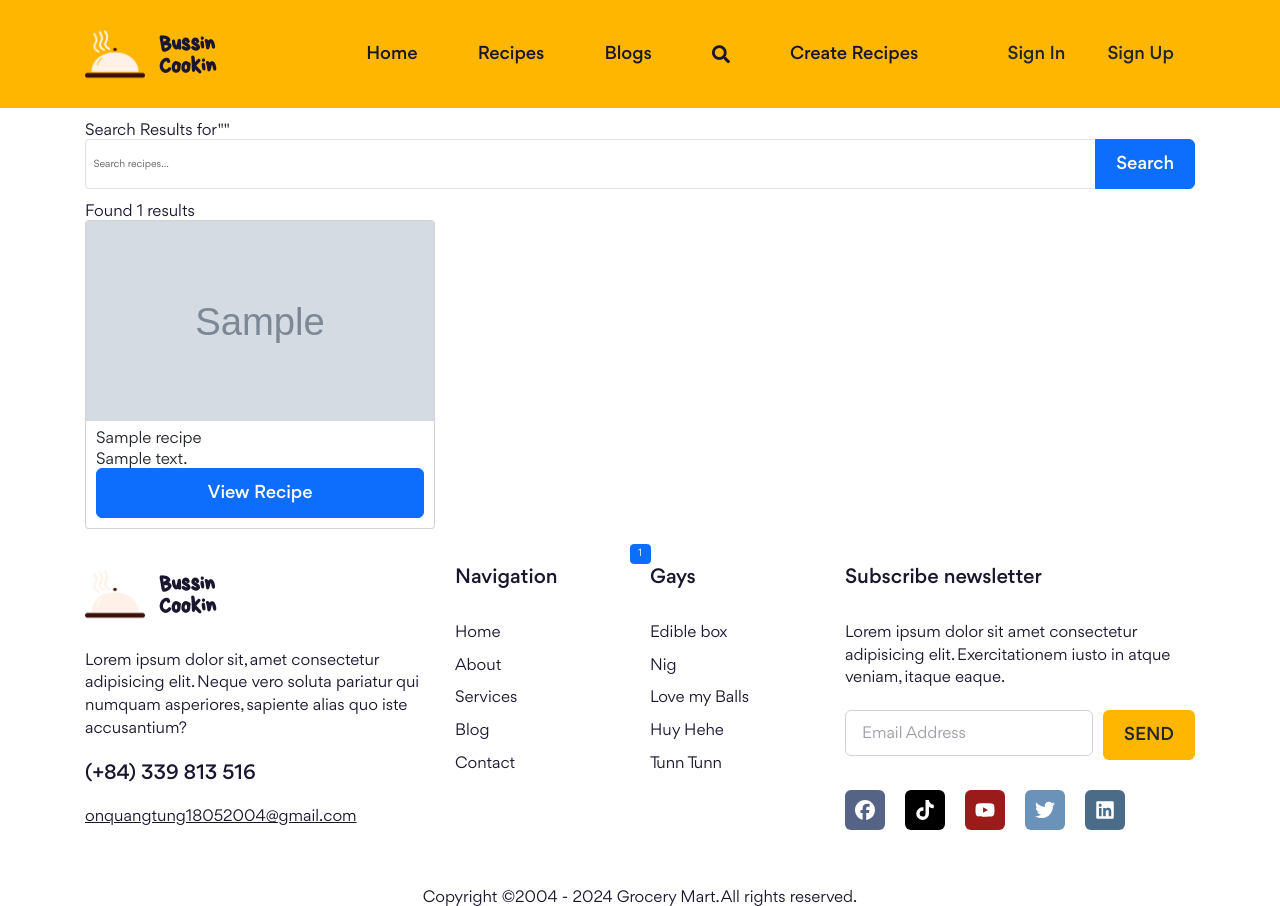
After one commit to HuyGDo/Project_Nhom9_IT3180_20241, a Node server app: page /search in a window 1280 px wide. The commit adds this page. Run offline with Node 20, Linux system fonts and the light colour scheme; tables that the repository leaves empty hold one stand-in row (values such as "Sample post"); grey boxes marked "Sample" are stand-in pictures; some libraries are stand-ins or nearby versions.

Commit message:
Update search and recommend system

```diff
--- a/controllers/defaultController.js
+++ b/controllers/defaultController.js
@@ -20,3 +20,52 @@ module.exports.show = async (req, res) => {
         res.status(500).send("An error occurred while fetching recipes.");
     }
 };
+
+// Thêm hàm search mới
+module.exports.search = async (req, res) => {
+    try {
+        const keyword = req.query.q || '';
+        const page = parseInt(req.query.page) || 1;
+        const limit = 12; // số recipe mỗi trang
+
+        // Tạo query tìm kiếm
+        const searchQuery = {
+            $or: [
+                { title: { $regex: keyword, $options: 'i' } }, // Tìm trong tiêu đề
+                { description: { $regex: keyword, $options: 'i' } }, // Tìm trong mô tả
+                { 'ingredients.name': { $regex: keyword, $options: 'i' } } // Tìm trong nguyên liệu
+            ]
+        };
+
+        // Đếm tổng số kết quả
+        const total = await Recipe.countDocuments(searchQuery);
+
+        // Lấy recipes cho trang hiện tại
+        const recipes = await Recipe.find(searchQuery)
+            .skip((page - 1) * limit)
+            .limit(limit)
+            .lean();
+
+        // Tính toán phân trang
+        const totalPages = Math.ceil(total / limit);
+
+        res.render("default/search", {
+            layout: "default",
+            title: `Search Results for "${keyword}"`,
+            recipes,
+            searchData: {
+                keyword,
+                total,
+                currentPage: page,
+                totalPages,
+                hasNextPage: page < totalPages,
+                hasPrevPage: page > 1,
+                nextPage: page + 1,
+                prevPage: page - 1
+            }
+        });
+    } catch (error) {
+        console.error("Search error:", error);
+        res.status(500).send("An error occurred while searching");
+    }
+};
--- a/package.json
+++ b/package.json
@@ -3,7 +3,7 @@
     "version": "1.0.0",
     "main": "index.js",
     "scripts": {
-        "start": "nodemon --inspect index.js",
+        "start": "nodemon index.js",
         "sass": "sass public/scss:public/css -w",
         "test": "echo \"Error: no test specified\" && exit 1"
     },
@@ -11,6 +11,7 @@
     "license": "ISC",
     "description": "",
     "dependencies": {
+        "axios": "^1.7.9",
         "bcrypt": "^5.1.1",
         "connect-flash": "^0.1.1",
         "cookie-parser": "^1.4.7",
@@ -25,5 +26,6 @@
         "multer": "^1.4.5-lts.1",
         "nodemon": "^3.1.7",
         "validator": "^13.12.0"
-    }
+    },
+    "type": "commonjs"
 }
--- a/public/css/main.css
+++ b/public/css/main.css
@@ -2023,4 +2023,24 @@ html {
   margin-top: 20px;
 }
 
+/* Styling cho recipe cards */
+.card-img-top {
+    height: 200px;
+    object-fit: cover;
+    width: 100%;
+}
+
+.card {
+    height: 100%;
+    max-width: 350px;
+    margin: 0 auto;
+}
+
+/* Thêm hover effect nếu muốn */
+.card:hover {
+    transform: translateY(-5px);
+    transition: transform 0.2s ease;
+    box-shadow: 0 4px 8px rgba(0,0,0,0.1);
+}
+
 /*# sourceMappingURL=main.css.map */
--- a/routes/defaultRouters.js
+++ b/routes/defaultRouters.js
@@ -9,5 +9,6 @@ const defaultController = require("../controllers/defaultController");
 // });
 
 router.get("/", defaultController.show);
+router.get("/search", defaultController.search);
 
 module.exports = router;
--- /dev/null
+++ b/views/default/search.hbs
@@ -0,0 +1,75 @@
+<div class="container mt-4">
+    <style>
+        .card-img-top {
+            height: 200px;
+            object-fit: cover;
+            width: 100%;
+        }
+
+        .card {
+            height: 100%;
+            max-width: 350px;
+            margin: 0 auto;
+        }
+    </style>
+
+    <h2>{{title}}</h2>
+
+    {{!-- Form tìm kiếm --}}
+    <form action="/search" method="GET" class="mb-4">
+        <div class="input-group">
+            <input type="text"
+                   name="q"
+                   class="form-control"
+                   placeholder="Search recipes..."
+                   value="{{searchData.keyword}}">
+            <button class="btn btn-primary" type="submit">Search</button>
+        </div>
+    </form>
+
+    {{!-- Hiển thị kết quả --}}
+    {{#if recipes.length}}
+        <p>Found {{searchData.total}} results</p>
+        <div class="row">
+            {{#each recipes}}
+                <div class="col-md-4 mb-4">
+                    <div class="card h-100">
+                        {{#if image}}
+                            <img src="{{image}}" class="card-img-top" alt="{{title}}">
+                        {{/if}}
+                        <div class="card-body">
+                            <h5 class="card-title">{{title}}</h5>
+                            <p class="card-text">{{description}}</p>
+                            <a href="/recipes/{{slug}}" class="btn btn-primary">View Recipe</a>
+                        </div>
+                    </div>
+                </div>
+            {{/each}}
+        </div>
+
+        {{!-- Phân trang --}}
+        <nav aria-label="Search results pages">
+            <ul class="pagination justify-content-center">
+                {{#if searchData.hasPrevPage}}
+                    <li class="page-item">
+                        <a class="page-link" href="/search?q={{searchData.keyword}}&page={{searchData.prevPage}}">Previous</a>
+                    </li>
+                {{/if}}
+
+                <li class="page-item active">
+                    <span class="page-link">{{searchData.currentPage}}</span>
+                </li>
+
+                {{#if searchData.hasNextPage}}
+                    <li class="page-item">
+                        <a class="page-link" href="/search?q={{searchData.keyword}}&page={{searchData.nextPage}}">Next</a>
+                    </li>
+                {{/if}}
+            </ul>
+        </nav>
+    {{else}}
+        <div class="alert alert-info">
+            No recipes found for "{{searchData.keyword}}"
+        </div>
+    {{/if}}
+</div>
--- a/views/layouts/default.hbs
+++ b/views/layouts/default.hbs
@@ -27,6 +27,9 @@
 
         {{!-- Scripts --}}
         <script src="/assets/js/scripts.js"></script>
+
+        {{!-- Thêm Font Awesome --}}
+        <link rel="stylesheet" href="https://cdnjs.cloudflare.com/ajax/libs/font-awesome/5.15.4/css/all.min.css">
     </head>
     <body>
         <header class="header">
--- a/views/partials/header.hbs
+++ b/views/partials/header.hbs
@@ -15,7 +15,11 @@
                 <li class="navbar__item">
                     <a href="/blogs" class="navbar__link">Blogs </a>
                 </li>
-
+                <li class="navbar__item">
+                    <button class="navbar__link search-btn" data-bs-toggle="modal" data-bs-target="#searchModal">
+                        <i class="fas fa-search"></i>
+                    </button>
+                </li>
                 <li class="navbar__item">
                     <a href="/recipes/create" class="navbar__link">Create Recipes </a>
                 </li>
@@ -27,12 +31,30 @@
             {{#if user}}
             <p>Welcome, {{ user.email }}!</p>
             <a href="/log-out" class="btn btn--text">Log out</a>
-
             {{else}}
             <a href="/sign-in" class="btn btn--text">Sign In</a>
             <a href="/sign-up" class="btn btn--text">Sign Up</a>
-
             {{/if }}
         </div>
     </div>
 </div>
+
+{{!-- Search Modal --}}
+<div class="modal fade" id="searchModal" tabindex="-1">
+    <div class="modal-dialog modal-dialog-centered">
+        <div class="modal-content">
+            <div class="modal-header">
+                <h5 class="modal-title">Search Recipes</h5>
+                <button type="button" class="btn-close" data-bs-dismiss="modal"></button>
+            </div>
+            <div class="modal-body">
+                <form action="/search" method="GET">
+                    <div class="input-group">
+                        <input type="text" name="q" class="form-control" placeholder="Enter keywords...">
+                        <button class="btn btn-primary" type="submit">Search</button>
+                    </div>
+                </form>
+            </div>
+        </div>
+    </div>
+</div>
```
Also changed, not shown: controllers/recipeController.js (+54 -31 lines), public/css/style.css (+85 -0 lines), services/recommendationService.js (added, +18 -0 lines), views/recipes/recipe-detail.hbs (+37 -2 lines), 2 other files.
